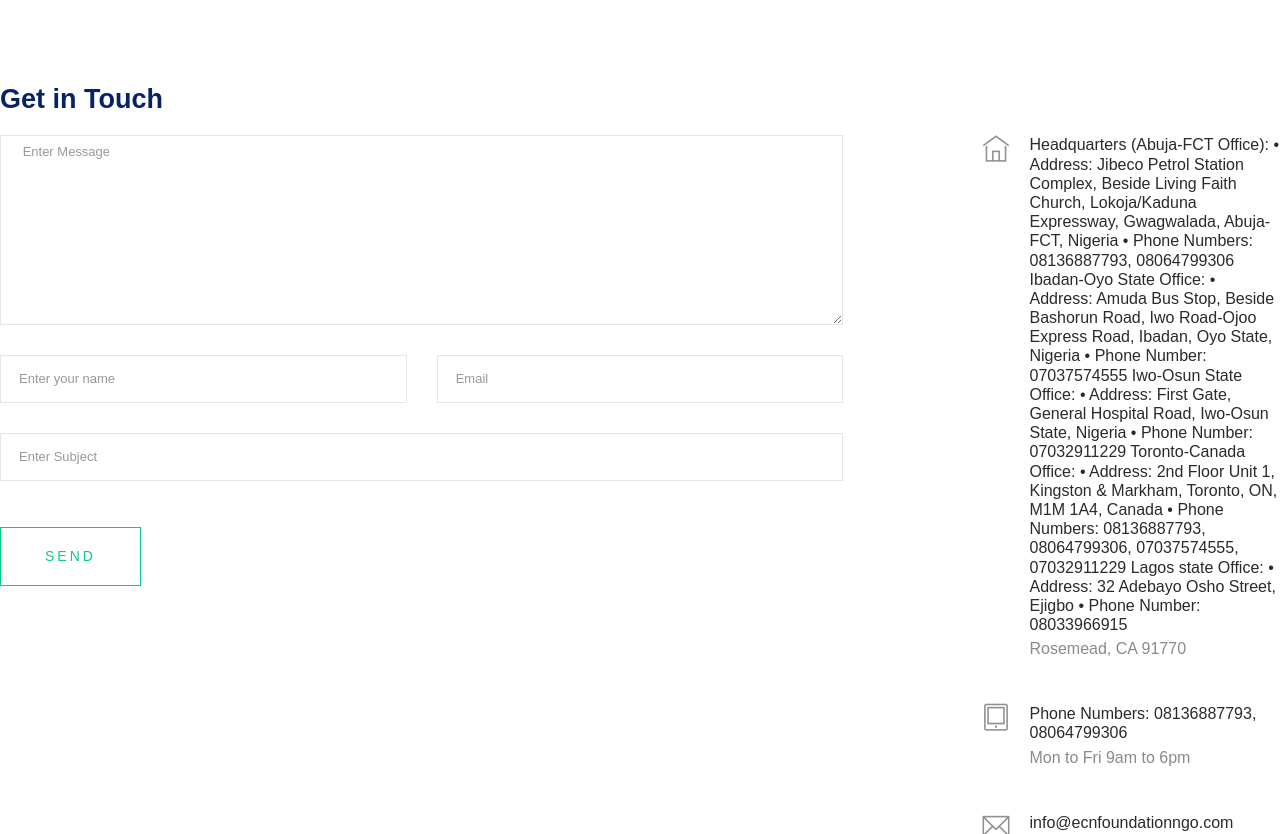
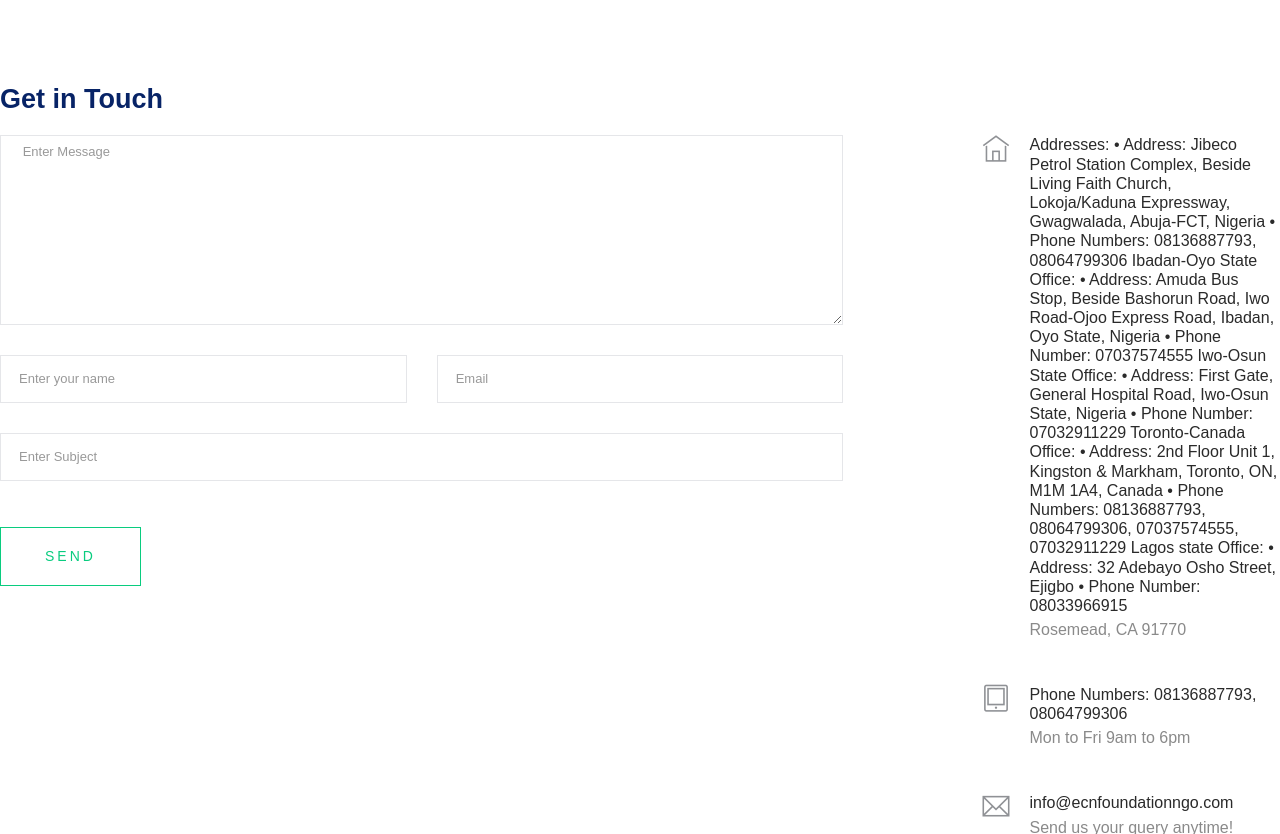
Before and after one commit to ghostshadow526/ecnfoudation, a plain HTML site: page contact.html in a window 1280 px wide. Shown: the part 600-1434 px from the top of the page. Drawn offline with Linux system fonts and the light colour scheme; a web font is replaced by a local one.

Commit message:
first commit

```diff
--- a/contact.html
+++ b/contact.html
@@ -178,7 +178,7 @@
                         <div class="media contact-info">
                             <span class="contact-info__icon"><i class="ti-home"></i></span>
                             <div class="media-body">
-                                <h3>Headquarters (Abuja-FCT Office):
+                                <h3>Addresses:
 
                                     •	Address: Jibeco Petrol Station Complex, Beside Living Faith Church, Lokoja/Kaduna Expressway, Gwagwalada, Abuja-FCT, Nigeria
                                     •	Phone Numbers: 08136887793, 08064799306
```
